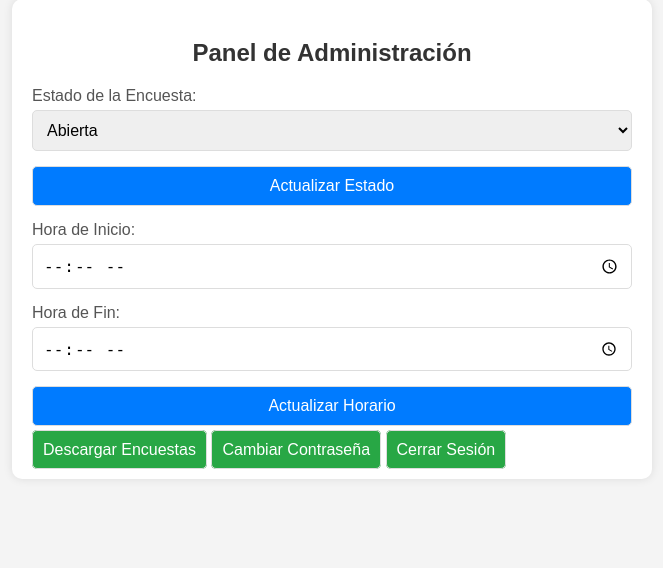
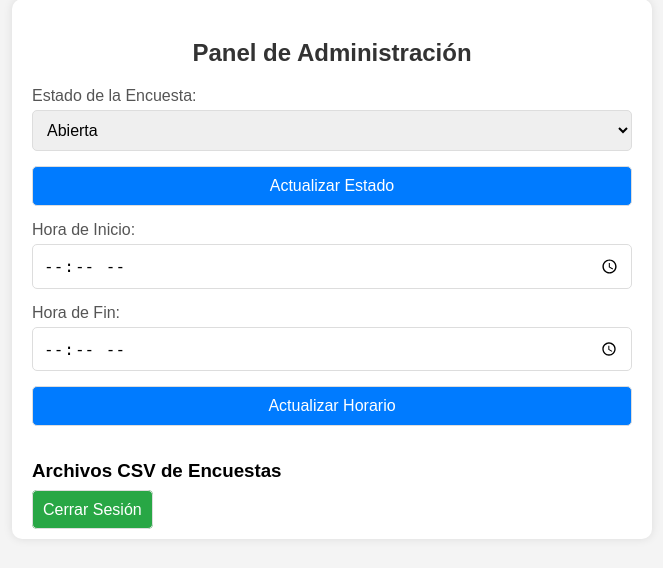
Before and after one commit to yosoyelquesoy/Espontaneos_UMF4, a Flask app: page /admin_dashboard in a window 1280 px wide. Shown: the part 51-619 px from the top of the page, without its empty margins (308-971 px from the left). Run offline with Flask 2, Linux system fonts and the light colour scheme; the visitor is signed in with stand-in values (Sample User, id 1).

Commit message:
Añadir funcionalidad para guardar encuestas en archivos CSV diarios y administrar desde el panel de administración

```diff
--- a/app.py
+++ b/app.py
@@ -6,9 +6,17 @@ from datetime import datetime
 app = Flask(__name__)
 app.secret_key = 'supersecretkey'
 
-CSV_FILE = 'encuestas.csv'
 SURVEY_STATUS_FILE = 'survey_status.txt'
 SURVEY_SCHEDULE_FILE = 'survey_schedule.txt'
+CSV_DIR = 'data_csv'
+
+if not os.path.exists(CSV_DIR):
+    os.makedirs(CSV_DIR)
+
+def get_csv_file():
+    today = datetime.now().strftime('%Y-%m-%d')
+    csv_file = os.path.join(CSV_DIR, f'encuestas_{today}.csv')
+    return csv_file
 
 def read_status():
     if os.path.exists(SURVEY_STATUS_FILE):
@@ -37,9 +45,15 @@ def submit():
         return jsonify({'success': False, 'message': 'La encuesta está fuera del horario permitido.'})
 
     data = request.form.to_dict()
-    with open(CSV_FILE, 'a', newline='') as f:
+    csv_file = get_csv_file()
+    file_exists = os.path.isfile(csv_file)
+
+    with open(csv_file, 'a', newline='') as f:
         writer = csv.writer(f)
+        if not file_exists:
+            writer.writerow(['name', 'email', 'ssn', 'agg', 'phone', 'consultorio', 'turno'])
         writer.writerow(data.values())
+
     return jsonify({'success': True, 'redirect': url_for('thankyou')})
 
 @app.route('/thankyou')
@@ -58,7 +72,24 @@ def admin():
 def admin_dashboard():
     if not session.get('admin'):
         return redirect(url_for('admin'))
-    return render_template('admin_dashboard.html')
+    csv_files = os.listdir(CSV_DIR)
+    return render_template('admin_dashboard.html', csv_files=csv_files)
+
+@app.route('/download/<filename>')
+def download(filename):
+    if not session.get('admin'):
+        return redirect(url_for('admin'))
+    csv_file = os.path.join(CSV_DIR, filename)
+    return send_file(csv_file, as_attachment=True)
+
+@app.route('/delete/<filename>', methods=['POST'])
+def delete(filename):
+    if not session.get('admin'):
+        return redirect(url_for('admin'))
+    csv_file = os.path.join(CSV_DIR, filename)
+    if os.path.exists(csv_file):
+        os.remove(csv_file)
+    return redirect(url_for('admin_dashboard'))
 
 @app.route('/update_survey_status', methods=['POST'])
 def update_survey_status():
@@ -78,12 +109,6 @@ def update_survey_schedule():
     with open(SURVEY_SCHEDULE_FILE, 'w') as f:
         f.write(f"{start_time},{end_time}")
     return jsonify({'success': True})
-
-@app.route('/download')
-def download():
-    if not session.get('admin'):
-        return redirect(url_for('admin'))
-    return send_file(CSV_FILE, as_attachment=True)
 
 @app.route('/change_password', methods=['GET', 'POST'])
 def change_password():
@@ -109,8 +134,4 @@ def survey_status():
     return jsonify({'is_open': read_status() == 'open'})
 
 if __name__ == '__main__':
-    if not os.path.exists(CSV_FILE):
-        with open(CSV_FILE, 'w', newline='') as f:
-            writer = csv.writer(f)
-            writer.writerow(['name', 'email', 'ssn', 'agg', 'phone', 'consultorio', 'turno'])
     app.run(debug=True)
--- a/templates/admin_dashboard.html
+++ b/templates/admin_dashboard.html
@@ -75,8 +75,17 @@
             <input type="time" id="endTime" name="endTime">
             <button type="button" onclick="updateSurveySchedule()">Actualizar Horario</button>
         </form>
-        <a href="/download">Descargar Encuestas</a>
-        <a href="/change_password">Cambiar Contraseña</a>
+        <h3>Archivos CSV de Encuestas</h3>
+        <ul>
+            {% for csv_file in csv_files %}
+            <li>
+                <a href="/download/{{ csv_file }}">{{ csv_file }}</a>
+                <form action="/delete/{{ csv_file }}" method="POST" style="display:inline;">
+                    <button type="submit">Borrar</button>
+                </form>
+            </li>
+            {% endfor %}
+        </ul>
         <a href="/logout">Cerrar Sesión</a>
     </div>
 
```
